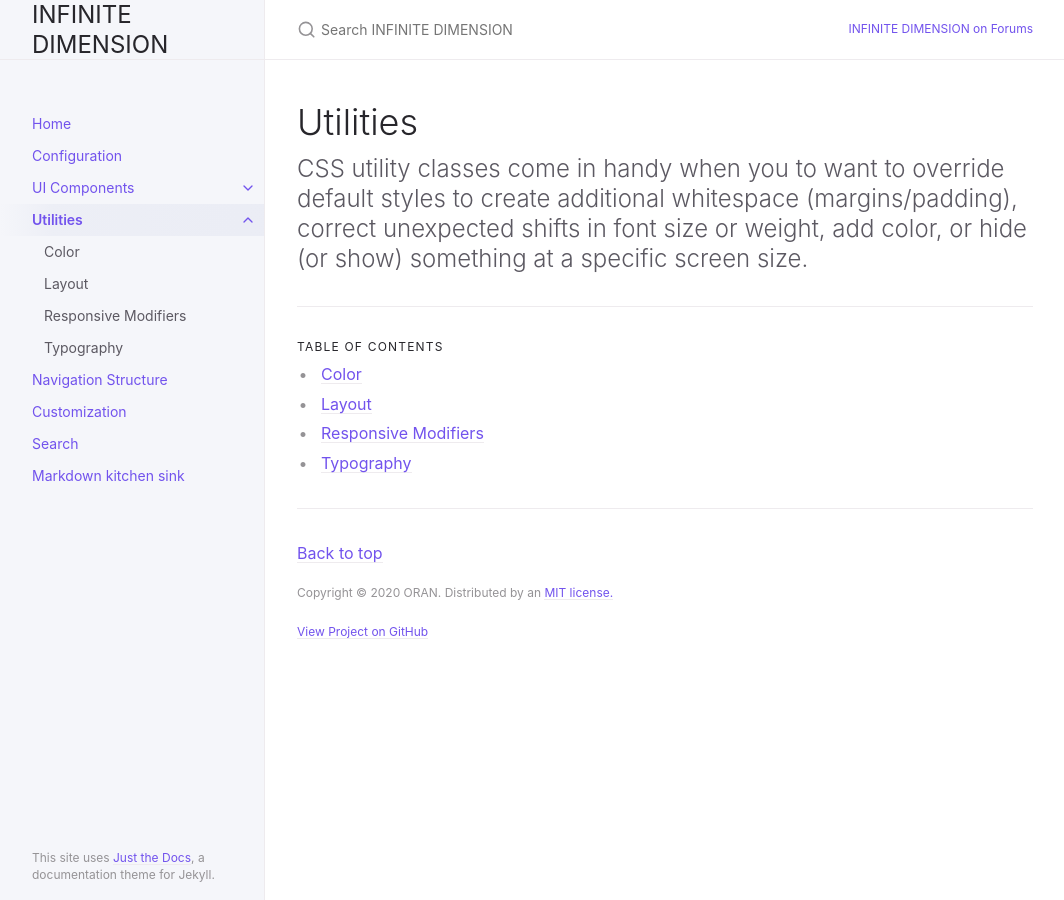
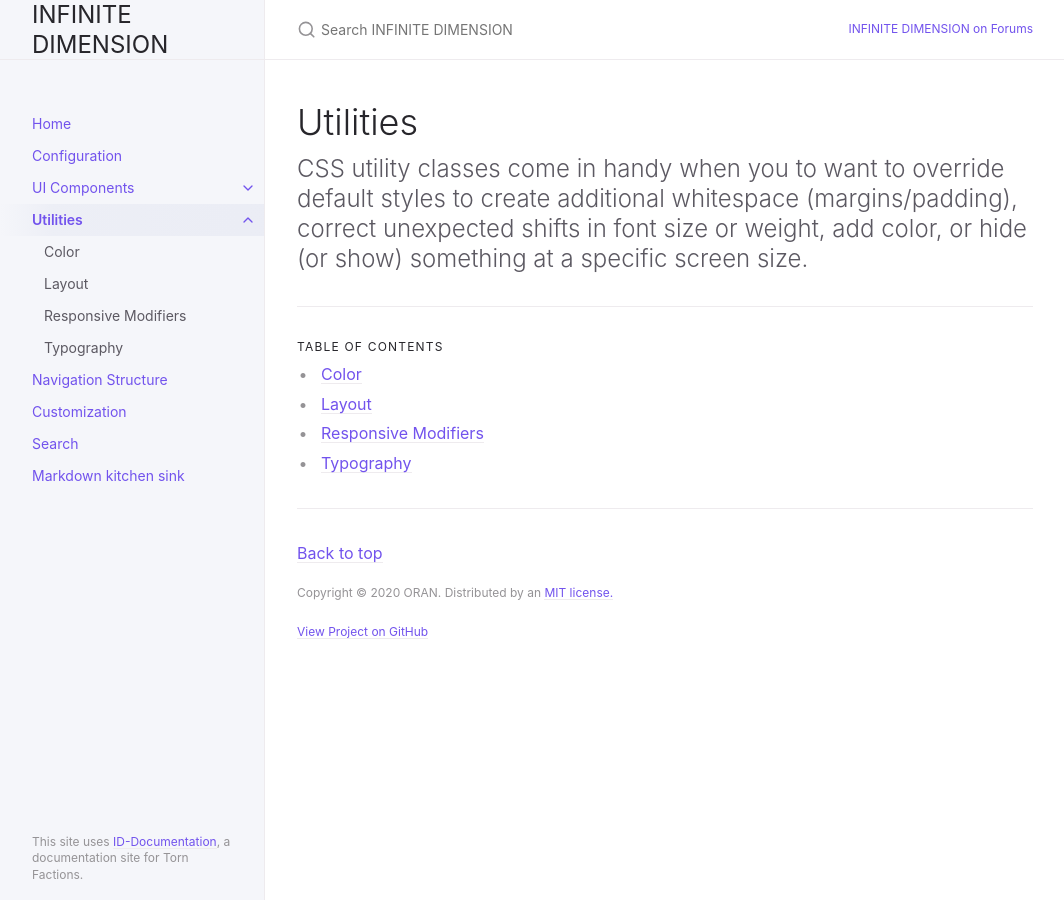
Before and after one commit to OranWeb/id-doc, a Jekyll site: the page built from docs/utilities/utilities.md, in a window 1280 px wide. Shown: the whole page, without its empty margins (107-1171 px from the left). Built offline with Jekyll 4.4.1, drawn with Linux system fonts in a browser that asks for light colours.

Commit message:
Update default.html

```diff
--- a/_layouts/default.html
+++ b/_layouts/default.html
@@ -51,7 +51,7 @@ layout: table_wrappers
       {% include nav.html %}
     </nav>
     <footer class="site-footer">
-      This site uses <a href="https://github.com/pmarsceill/just-the-docs">Just the Docs</a>, a documentation theme for Jekyll.
+      This site uses <a href="https://github.com/OranWeb/id-doc">ID-Documentation</a>, a documentation site for Torn Factions.
     </footer>
   </div>
   <div class="main" id="top">
```
